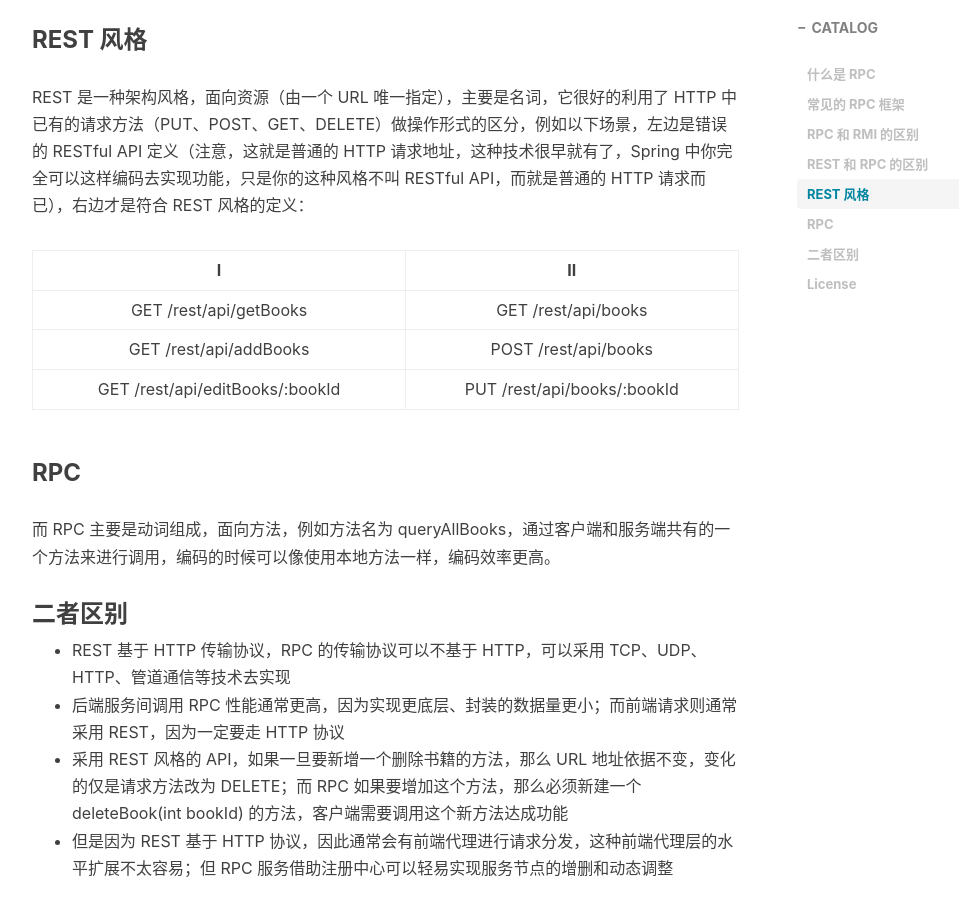
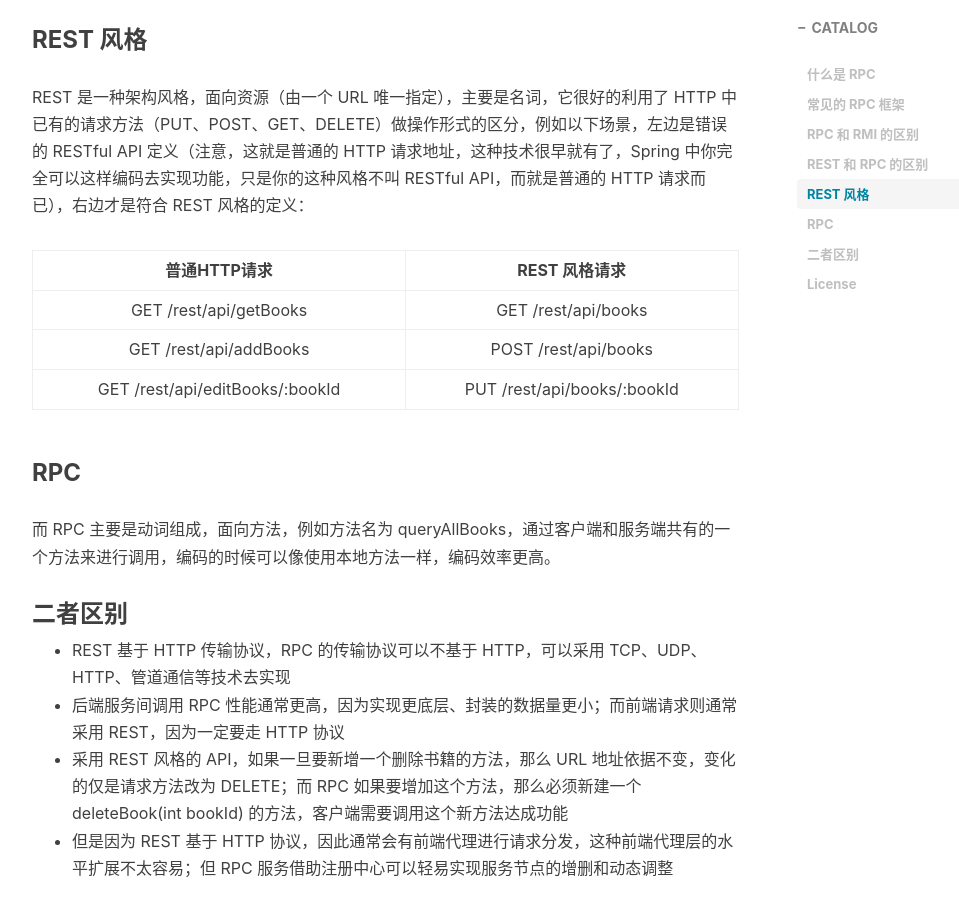
Before and after one commit to jiayangchen/jiayangchen.github.io, a Jekyll site: the page built from _posts/2018-09-23-rpc-intro.md, in a window 1280 px wide and 900 px high, scrolled down 1642 px. Shown: the whole window, without its empty margins (233-1192 px from the left). Built offline with Jekyll 4.4.1, drawn with Linux system fonts in a browser that asks for light colours; nearby versions of some CDN libraries; comment, search, counter and statistics services are not loaded.

Commit message:
add new blog

```diff
--- a/_posts/2018-09-23-rpc-intro.md
+++ b/_posts/2018-09-23-rpc-intro.md
@@ -33,7 +33,7 @@ RPC（Remote Procedure Call) 翻译过来叫远程过程调用，加上 Protocol
 ### REST 风格
 REST 是一种架构风格，面向资源（由一个 URL 唯一指定），主要是名词，它很好的利用了 HTTP 中已有的请求方法（PUT、POST、GET、DELETE）做操作形式的区分，例如以下场景，左边是错误的 RESTful API 定义（注意，这就是普通的 HTTP 请求地址，这种技术很早就有了，Spring 中你完全可以这样编码去实现功能，只是你的这种风格不叫 RESTful API，而就是普通的 HTTP 请求而已），右边才是符合 REST 风格的定义：
 
-| I | II |
+| 普通HTTP请求 | REST 风格请求 |
 | :--------: | :----------: |
 | GET /rest/api/getBooks |  GET /rest/api/books |
 | GET /rest/api/addBooks |  POST /rest/api/books |
@@ -43,6 +43,7 @@ REST 是一种架构风格，面向资源（由一个 URL 唯一指定），主
 而 RPC 主要是动词组成，面向方法，例如方法名为 queryAllBooks，通过客户端和服务端共有的一个方法来进行调用，编码的时候可以像使用本地方法一样，编码效率更高。
 
 ### 二者区别
+
 * REST 基于 HTTP 传输协议，RPC 的传输协议可以不基于 HTTP，可以采用 TCP、UDP、HTTP、管道通信等技术去实现
 * 后端服务间调用 RPC 性能通常更高，因为实现更底层、封装的数据量更小；而前端请求则通常采用 REST，因为一定要走 HTTP 协议
 * 采用 REST 风格的 API，如果一旦要新增一个删除书籍的方法，那么 URL 地址依据不变，变化的仅是请求方法改为 DELETE；而 RPC 如果要增加这个方法，那么必须新建一个 deleteBook(int bookId) 的方法，客户端需要调用这个新方法达成功能
```
